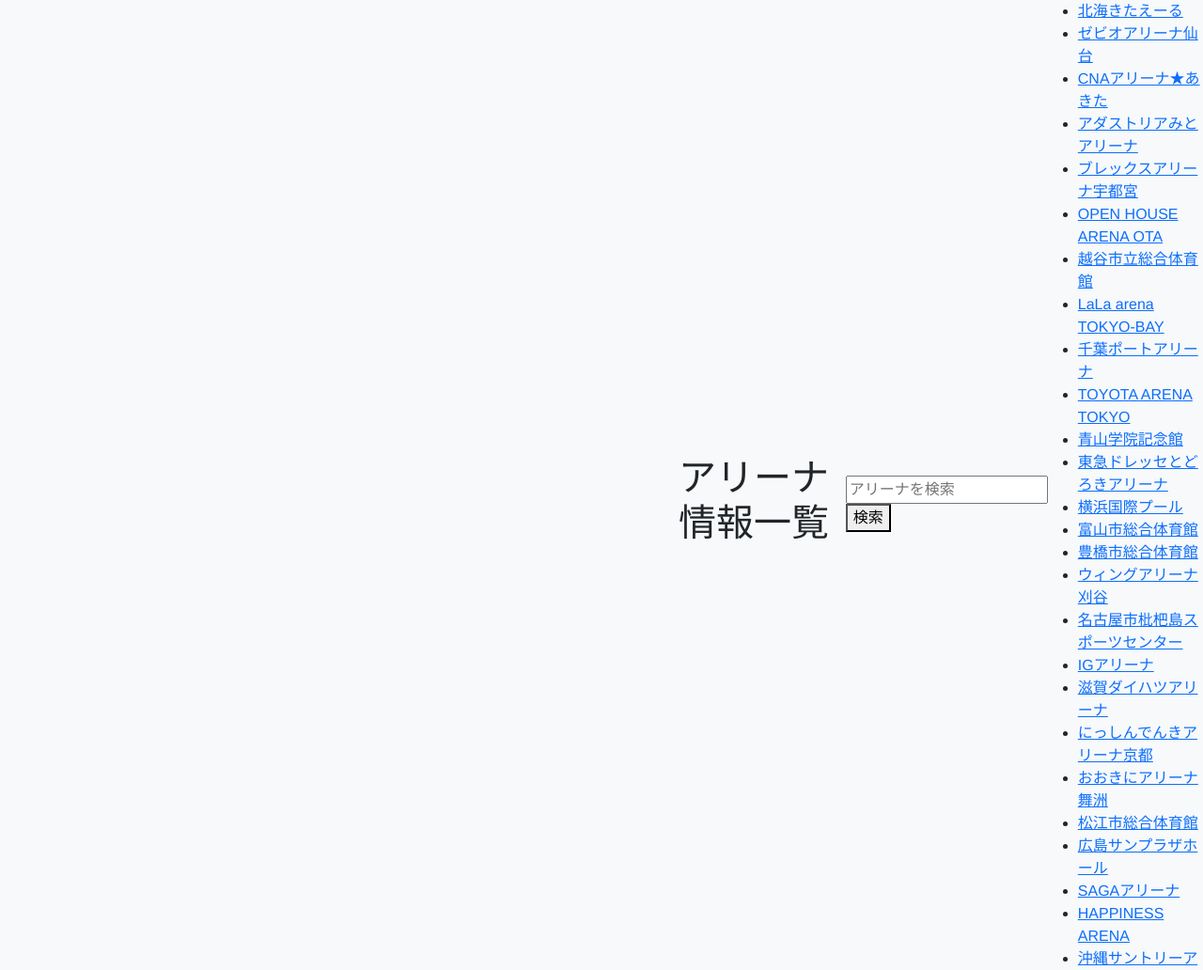
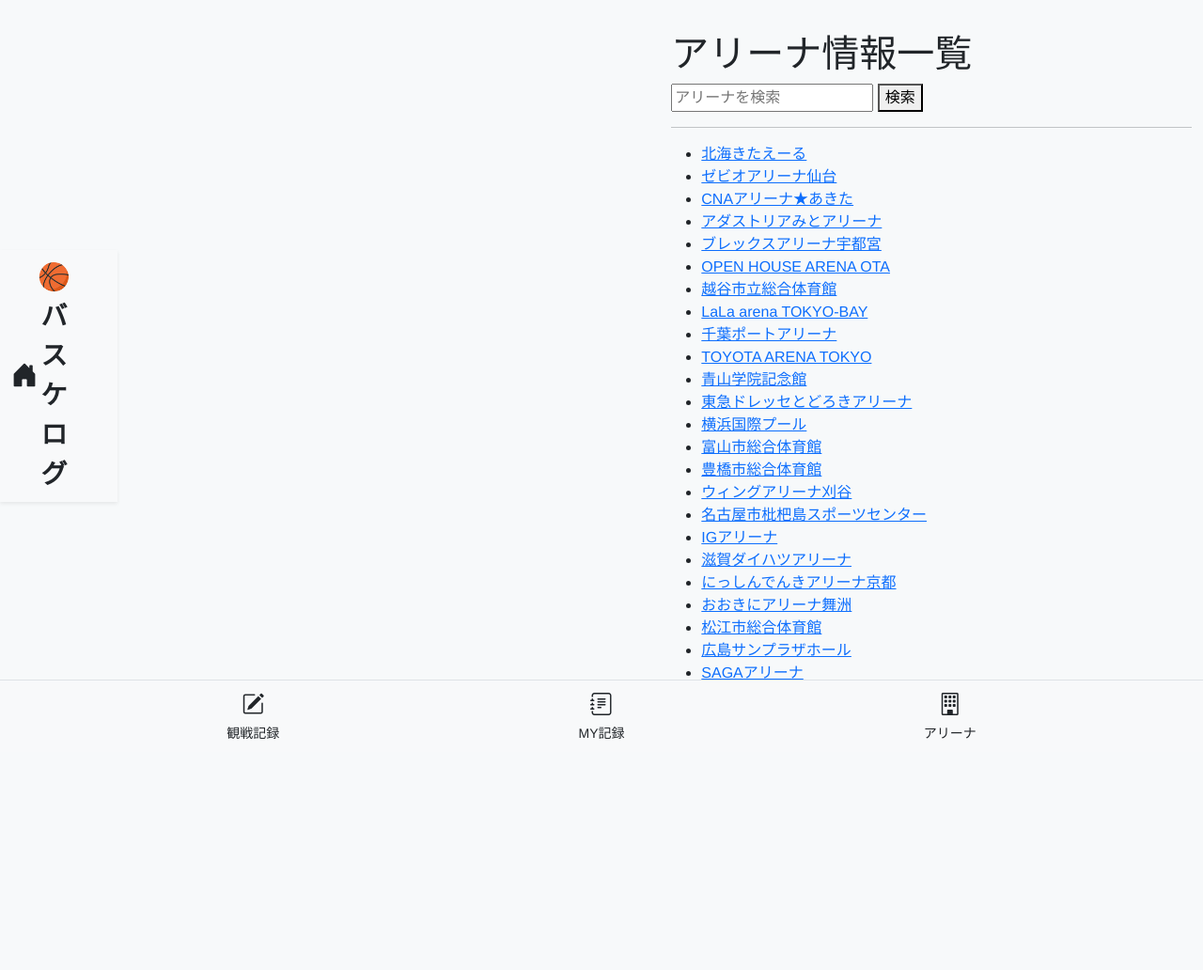
Before and after one commit to kashiwa-mo-chi/basketlogRepository, a Django app: page /spots/ in a window 1280 px wide. Shown: the top 1032 px of the page at 94% size. After the commit the page ends 787 px from the top, so only its background shows below. Run offline with Django 5.2, Linux system fonts and the light colour scheme.

Commit message:
ヘッダーとフッターの設定をした

```diff
--- a/01_BasketLog/BasketLog/templates/base.html
+++ b/01_BasketLog/BasketLog/templates/base.html
@@ -10,11 +10,60 @@
     {% load static %}
 
     <link href="https://cdn.jsdelivr.net/npm/bootstrap@5.3.7/dist/css/bootstrap.min.css" rel="stylesheet">
+    <link rel="stylesheet"
+      href="https://cdn.jsdelivr.net/npm/bootstrap-icons@1.11.3/font/bootstrap-icons.min.css">
 
     <link rel="stylesheet" href="{% static 'css/style.css' %}">
 
 </head>
 <body>
+
+<nav class="navbar bg-light shadow-sm">
+    <div class="container">
+
+        <div class="row w-100 align-items-center">
+
+            <!-- 左 -->
+            <div class="col-2">
+                <a href="{% url 'accounts:home' %}" class="text-dark">
+                    <i class="bi bi-house-door-fill fs-3"></i>
+                </a>
+            </div>
+
+            <!-- 中央 -->
+            <div class="col-8 text-center">
+                <a href="{% url 'accounts:home' %}"
+                   class="text-decoration-none text-dark fw-bold fs-3">
+                    🏀 バスケログ
+                </a>
+            </div>
+
+            <!-- 右 -->
+            <div class="col-2 text-end">
+
+                {% if user.is_authenticated %}
+
+                    <a href="#"
+                       class="text-dark me-2"
+                       title="マイページ">
+                        <i class="bi bi-person-circle fs-3"></i>
+                    </a>
+
+                    <a href="{% url 'accounts:user_logout' %}"
+                       class="text-dark"
+                       title="ログアウト">
+                        <i class="bi bi-box-arrow-right fs-3"></i>
+                    </a>
+
+                {% endif %}
+
+            </div>
+
+        </div>
+
+    </div>
+</nav>
+
 
 <div class="container mt-3">
     {% if messages %}
@@ -29,11 +78,47 @@
     {% endif %}
 </div>
 
+<main class="container mt-4">
 
-{% block content %}
-{% endblock %}
+    {% block content %}
+    {% endblock %}
+
+</main>
+
 
 <script src="https://cdn.jsdelivr.net/npm/bootstrap@5.3.7/dist/js/bootstrap.bundle.min.js"></script>
 
+<footer class="navbar fixed-bottom bg-light border-top">
+
+    <div class="container d-flex justify-content-around text-center">
+
+        <a href="{% url 'games:diary_create' %}"
+           class="text-decoration-none text-dark">
+
+            <i class="bi bi-pencil-square fs-4"></i><br>
+            <small>観戦記録</small>
+
+        </a>
+
+        <a href="{% url 'games:diary_list' %}"
+           class="text-decoration-none text-dark">
+
+            <i class="bi bi-journal-text fs-4"></i><br>
+            <small>MY記録</small>
+
+        </a>
+
+        <a href="{% url 'spots:arena_list' %}"
+           class="text-decoration-none text-dark">
+
+            <i class="bi bi-building fs-4"></i><br>
+            <small>アリーナ</small>
+
+        </a>
+
+    </div>
+
+</footer>
+
 </body>
 </html>
```
